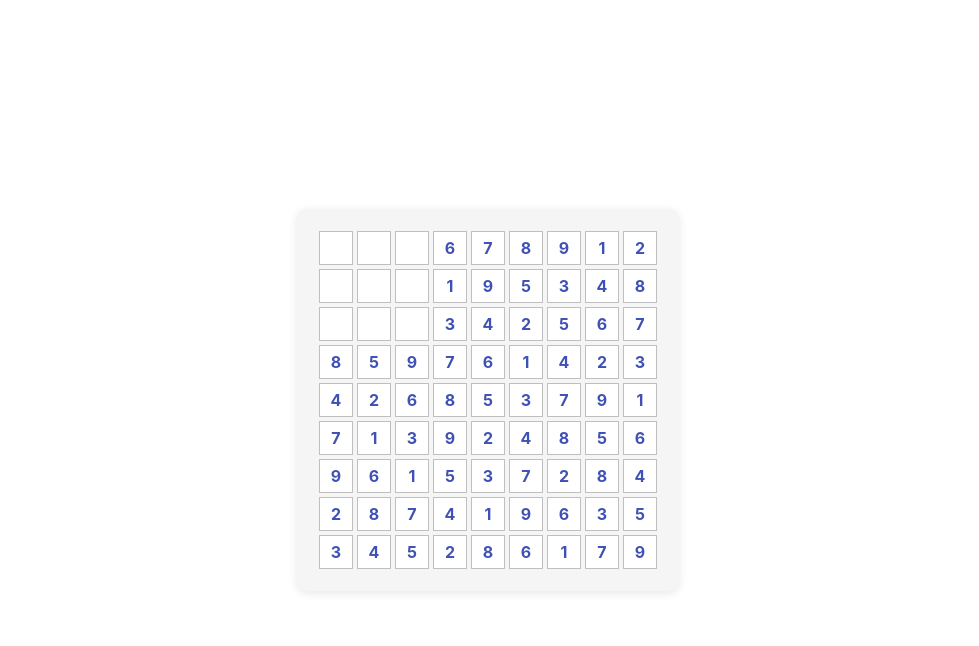
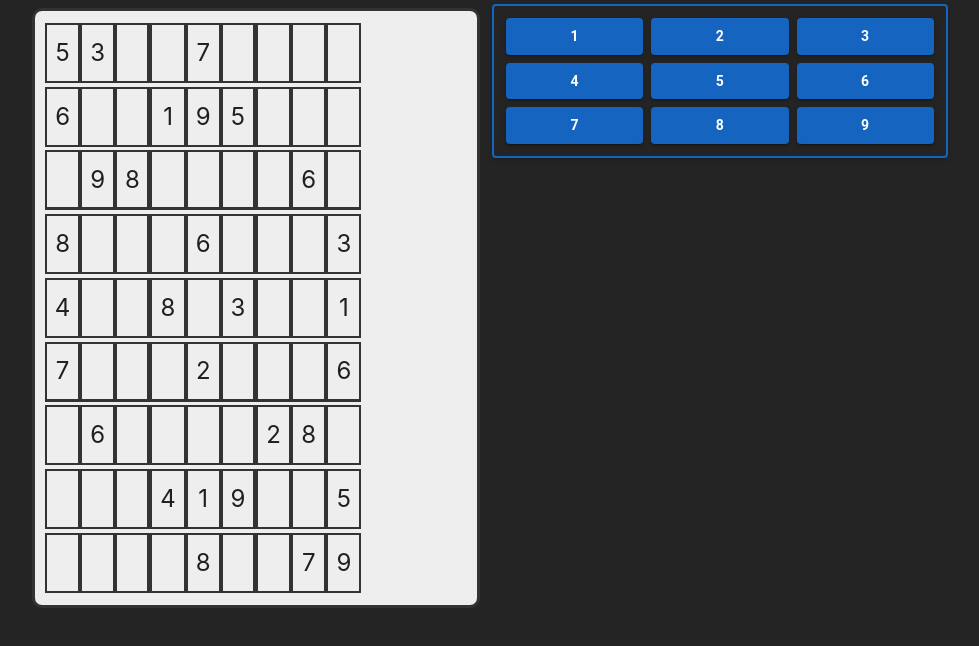
Before and after one commit to winston164/Sudoku-Solver-Maker, a React (Vite) app in the folder sudoku/: page / in a window 1280 px wide. Shown: the top 646 px of the page, without its empty margins (152-1131 px from the left). Built offline with nearby package versions, Linux system fonts and the light colour scheme.

Commit message:
UI with numpad and onCellClick function

```diff
--- a/sudoku/package.json
+++ b/sudoku/package.json
@@ -10,6 +10,7 @@
     "preview": "vite preview"
   },
   "dependencies": {
+    "@material-ui/core": "^4.12.4",
     "react": "^18.2.0",
     "react-dom": "^18.2.0"
   },
--- a/sudoku/src/App.css
+++ b/sudoku/src/App.css
@@ -1,52 +1,35 @@
-#root {
-  max-width: 1280px;
-  margin: 0 auto;
-  padding: 2rem;
-  text-align: center;
-}
-.sudoku {
-  display: flex;
-  flex-direction: column;
-  align-items: center;
-  background-color: #f5f5f5;
-  padding: 20px;
+.sudoku-board {
+    width: 600px;
+    height: 600px;
+    background-color: #eeeeee;
+    border: 3px solid #333333;
     border-radius: 10px;
-  box-shadow: 0px 2px 10px rgba(0, 0, 0, 0.1);
+    padding: 10px;
   }
 
   .sudoku-row {
-  display: flex;
-  flex-direction: row;
-  justify-content: center;
+    width: 100%;
   }
 
   .sudoku-cell {
-  width: 2rem;
-  height: 2rem;
-  border: 1px solid #bfbfbf;
     display: flex;
     justify-content: center;
     align-items: center;
-  font-weight: bold;
-  margin: 2px;
-  background-color: #ffffff;
-  color: #3f51b5;
+    height: 60px;
+    font-size: 24px;
+    border: 2px solid #333333;
+    padding: 5px;
+  }
+
+  .sudoku-cell-right {
+    border-right: 3px solid #333333;
+  }
+
+  .sudoku-cell-bottom {
+    border-bottom: 3px solid #333333;
   }
 
   .sudoku-cell:hover {
-  background-color: #3f51b5;
-  color: #ffffff;
+    background-color: #f5f5f5;
+    cursor: pointer;
   }
-
-/* Highlight the row and column on hover */
-.highlighted {
-  background-color: #b3d7ff;
-}
-
-.highlighted-row {
-  background-color: #b3d7ff;
-}
-
-.highlighted-col {
-  background-color: #b3d7ff;
-}
--- a/sudoku/src/App.tsx
+++ b/sudoku/src/App.tsx
@@ -1,68 +1,39 @@
-import { useState } from 'react';
-import './App.css';
+import { FC, useState } from 'react';
+import { Container, Grid } from '@material-ui/core';
+import SudokuBoard from './SudokuBoard';
+import NumberPad from './NumberPad';
 
-// Define a type alias for a Sudoku 2D matrix
-type SudokuMatrix = number[][];
+const App: FC = () => {
+  const [matrix, setMatrix] = useState<number[][]>([
+    [5, 3, 0, 0, 7, 0, 0, 0, 0],
+    [6, 0, 0, 1, 9, 5, 0, 0, 0],
+    [0, 9, 8, 0, 0, 0, 0, 6, 0],
+    [8, 0, 0, 0, 6, 0, 0, 0, 3],
+    [4, 0, 0, 8, 0, 3, 0, 0, 1],
+    [7, 0, 0, 0, 2, 0, 0, 0, 6],
+    [0, 6, 0, 0, 0, 0, 2, 8, 0],
+    [0, 0, 0, 4, 1, 9, 0, 0, 5],
+    [0, 0, 0, 0, 8, 0, 0, 7, 9],
+  ]);
 
-// Define an initial matrix
-const initialSudokuMatrix: SudokuMatrix = [
-  [0, 0, 0, 6, 7, 8, 9, 1, 2],
-  [0, 0, 0, 1, 9, 5, 3, 4, 8],
-  [0, 0, 0, 3, 4, 2, 5, 6, 7],
-  [8, 5, 9, 7, 6, 1, 4, 2, 3],
-  [4, 2, 6, 8, 5, 3, 7, 9, 1],
-  [7, 1, 3, 9, 2, 4, 8, 5, 6],
-  [9, 6, 1, 5, 3, 7, 2, 8, 4],
-  [2, 8, 7, 4, 1, 9, 6, 3, 5],
-  [3, 4, 5, 2, 8, 6, 1, 7, 9]
-];
-
-function App() {
-  // Define a state variable for the Sudoku matrix
-  const [sudokuMatrix] = useState<SudokuMatrix>(initialSudokuMatrix);
-  // Define a state variable for the highlighted cell
-  const [highlightedCell, setHighlightedCell] = useState<[number, number]>([-1, -1]);
-
-  // Define a function that renders a row of cells in the Sudoku grid
-  const renderRow = (row: number[], rowIndex: number) => {
-    return (
-      <div className="sudoku-row" key={rowIndex}>
-        {row.map((cell, cellIndex) => {
-          // Check if the cell is highlighted
-          const isCellHighlighted = highlightedCell[0] === rowIndex || highlightedCell[1] === cellIndex;
-          // Define the class name for the cell
-          const cellClassName = `sudoku-cell${isCellHighlighted ? ' highlighted' : ''}`;
-          // Define the value of the cell
-          const cellValue = cell === 0 ? '' : cell;
-          return (
-            <div
-              key={cellIndex}
-              className={cellClassName}
-              onMouseEnter={() => setHighlightedCell([rowIndex, cellIndex])}
-              onMouseLeave={() => setHighlightedCell([-1, -1])}
-            >
-              {cellValue}
-            </div>
-          );
-        })}
-      </div>
-    );
+  const handleCellClick = (rowIndex: number, colIndex: number, value: number) => {
+    const newMatrix = [...matrix];
+    newMatrix[rowIndex][colIndex] = value;
+    setMatrix(newMatrix);
   };
 
-  // Define a function that renders the Sudoku grid
-  const renderSudoku = () => {
-    return (
-      <div className="sudoku">
-        {sudokuMatrix.map((row, rowIndex) => (
-          <div key={rowIndex}>{renderRow(row, rowIndex)}</div>
-        ))}
-      </div>
-    );
-  };
+  return (
+    <Container maxWidth="md">
+      <Grid container spacing={2}>
+        <Grid item xs={12} md={6}>
+          <SudokuBoard matrix={matrix} onCellClick={handleCellClick} />
+        </Grid>
+        <Grid item xs={12} md={6}>
+          <NumberPad onClick={(value) => handleCellClick(0, 2, value)} />
+        </Grid>
+      </Grid>
+    </Container>
+  );
+};
 
-  // Render the Sudoku grid inside a container
-  return <div>{renderSudoku()}</div>;
-}
-
-// Export the App component as the default export of this module
 export default App;
--- /dev/null
+++ b/sudoku/src/NumberPad.tsx
@@ -0,0 +1,26 @@
+import { FC } from 'react';
+import { Button, Grid } from '@material-ui/core';
+
+interface NumberPadProps {
+  onClick: (value: number) => void;
+}
+
+const NumberPad: FC<NumberPadProps> = ({ onClick }) => {
+  const handleClick = (value: number) => {
+    onClick(value);
+  };
+
+  return (
+    <Grid container spacing={1} style={{ border: '2px solid #1565c0', borderRadius: 4, boxShadow: '0px 2px 4px rgba(0, 0, 0, 0.2)', padding: 8 }}>
+      {[1, 2, 3, 4, 5, 6, 7, 8, 9].map((number) => (
+        <Grid item xs={4} key={number}>
+          <Button variant="contained" color="primary" onClick={() => handleClick(number)} style={{ width: '100%', backgroundColor: '#1565c0', color: '#fff', fontWeight: 'bold' }}>
+            {number}
+          </Button>
+        </Grid>
+      ))}
+    </Grid>
+  );
+};
+
+export default NumberPad;
--- /dev/null
+++ b/sudoku/src/SudokuBoard.tsx
@@ -0,0 +1,45 @@
+import { FC } from 'react';
+import { Grid } from '@material-ui/core';
+import './App.css'
+
+interface SudokuBoardProps {
+  matrix: number[][];
+  onCellClick: (rowIndex: number, colIndex: number, value: number) => void;
+}
+
+const SudokuBoard: FC<SudokuBoardProps> = ({ matrix, onCellClick }) => {
+  const handleCellClick = (rowIndex: number, colIndex: number) => {
+    const value = matrix[rowIndex][colIndex] === 9 ? 1 : matrix[rowIndex][colIndex] + 1;
+    onCellClick(rowIndex, colIndex, value);
+  };
+
+  return (
+    <Grid container className="sudoku-board" justify="center" alignItems="center">
+      {matrix.map((row, rowIndex) => (
+        <Grid container item xs={12} key={rowIndex} className="sudoku-row">
+          {row.map((cell, colIndex) => (
+            <Grid
+              item
+              xs={1}
+              key={colIndex}
+              className={`sudoku-cell ${colIndex === 2 || colIndex === 5 ? 'sudoku-cell-right' : ''} ${rowIndex === 2 || rowIndex === 5 ? 'sudoku-cell-bottom' : ''}`}
+              onClick={() => handleCellClick(rowIndex, colIndex)}
+              onMouseEnter={(e) => {
+                const target = e.target as HTMLElement;
+                target.style.backgroundColor = '#f5f5f5';
+              }}
+              onMouseLeave={(e) => {
+                const target = e.target as HTMLElement;
+                target.style.backgroundColor = '';
+              }}
+            >
+              <span>{cell === 0 ? '' : cell}</span>
+            </Grid>
+          ))}
+        </Grid>
+      ))}
+    </Grid>
+  );
+};
+
+export default SudokuBoard;
--- a/sudoku/src/index.css
+++ b/sudoku/src/index.css
@@ -4,7 +4,7 @@
   font-weight: 400;
 
   color-scheme: light dark;
-  color: rgba(255, 255, 255, 0.87);
+  color: rgba(0, 0, 0, 0.87);
   background-color: #242424;
 
   font-synthesis: none;
@@ -13,57 +13,3 @@
   -moz-osx-font-smoothing: grayscale;
   -webkit-text-size-adjust: 100%;
 }
-
-a {
-  font-weight: 500;
-  color: #646cff;
-  text-decoration: inherit;
-}
-a:hover {
-  color: #535bf2;
-}
-
-body {
-  margin: 0;
-  display: flex;
-  place-items: center;
-  min-width: 320px;
-  min-height: 100vh;
-}
-
-h1 {
-  font-size: 3.2em;
-  line-height: 1.1;
-}
-
-button {
-  border-radius: 8px;
-  border: 1px solid transparent;
-  padding: 0.6em 1.2em;
-  font-size: 1em;
-  font-weight: 500;
-  font-family: inherit;
-  background-color: #1a1a1a;
-  cursor: pointer;
-  transition: border-color 0.25s;
-}
-button:hover {
-  border-color: #646cff;
-}
-button:focus,
-button:focus-visible {
-  outline: 4px auto -webkit-focus-ring-color;
-}
-
-@media (prefers-color-scheme: light) {
-  :root {
-    color: #213547;
-    background-color: #ffffff;
-  }
-  a:hover {
-    color: #747bff;
-  }
-  button {
-    background-color: #f9f9f9;
-  }
-}
```
Also changed, not shown: sudoku/src/types.tsx (added, +14 -0 lines), 1 other file (tests, documents, lock files or other folders). Lines whose indentation alone changed are shown as unchanged.
